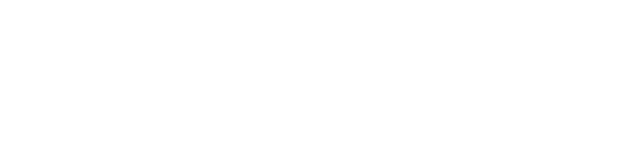
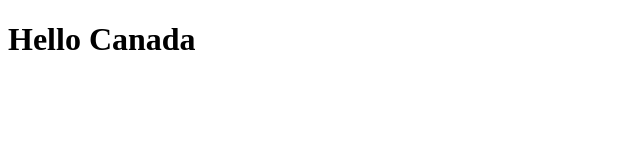
Before and after one commit to jiajiejason/Lab_Git, a plain HTML site: page index.html in a window 1280 px wide. Shown: the whole page, without its empty margins (0-640 px from the left). Drawn offline with Linux system fonts and the light colour scheme.

Commit message:
Hello Canada

```diff
--- a/index.html
+++ b/index.html
@@ -4,4 +4,8 @@
     <meta charset="utf-8">
 
   </head>
+
+  <body>
+    <h1>Hello Canada</h1>
+  </body>
 </html>
```
